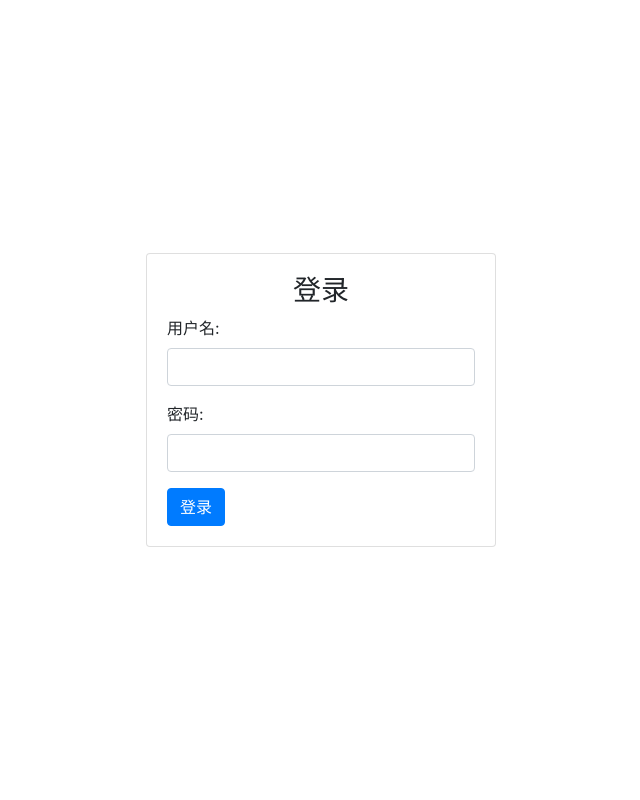
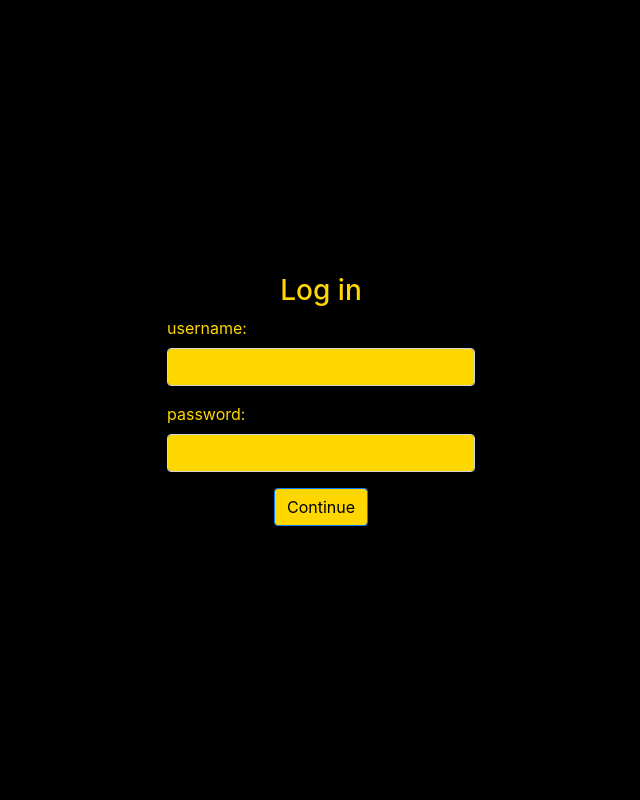
Before and after one commit to 4lanTur1ng/YellowBook, a Flask app: page /sign_in in a window 1280 px wide. Shown: the whole page, without its empty margins (319-959 px from the left). Run offline with Flask 3, Linux system fonts and the light colour scheme; some libraries are stand-ins or nearby versions.

Commit message:
Add files via upload

```diff
--- a/templates/sign_in.html
+++ b/templates/sign_in.html
@@ -2,8 +2,30 @@
 <html lang="">
 
 <head>
-    <title>登录 - 小黄书</title>
+    <title>Log in - GameHub</title>
     <link href="https://stackpath.bootstrapcdn.com/bootstrap/4.3.1/css/bootstrap.min.css" rel="stylesheet">
+    <style>
+        body {
+            background-color: #000000; /* Set the background color to black */
+        }
+        .card {
+            background-color: #000000; /* Set the card background color to black */
+            color: #FFD700; /* Set the text color to yellow (gold) */
+        }
+        .form-control {
+            background-color: #FFD700; /* Set the form control background color to yellow (gold) */
+            color: #000000; /* Set the form control text color to black */
+        }
+        .btn-primary {
+            background-color: #FFD700; /* Set the primary button background color to yellow (gold) */
+            color: #000000; /* Set the primary button text color to black */
+        }
+        /* Custom class to center-align the button horizontally */
+        .button-container {
+            display: flex;
+            justify-content: center;
+        }
+    </style>
 </head>
 
 <body>
@@ -12,17 +34,20 @@
             <div class="col-4">
                 <div class="card">
                     <div class="card-body">
-                        <h3 class="text-center">登录</h3>
+                        <h3 class="text-center">Log in</h3>
                         <form method="POST" action="{{ url_for('sign_in') }}">
                             <div class="form-group">
-                                <label for="username">用户名:</label>
+                                <label for="username">username:</label>
                                 <input type="text" class="form-control" id="username" name="username" required>
                             </div>
                             <div class="form-group">
-                                <label for="password">密码:</label>
+                                <label for="password">password:</label>
                                 <input type="password" class="form-control" id="password" name="password" required>
                             </div>
-                            <button type="submit" class="btn btn-primary">登录</button>
+                            <!-- Add the button container with the centered button -->
+                            <div class="button-container">
+                                <button type="submit" class="btn btn-primary">Continue</button>
+                            </div>
                         </form>
                     </div>
                 </div>
```
Also changed, not shown: templates/create_user.html (+20 -0 lines), templates/hall.html (+26 -6 lines), templates/index.html (+8 -6 lines), templates/post_details.html (+33 -1 lines), templates/user_details.html (+6 -2 lines), templates/welcome.html (+19 -6 lines).
